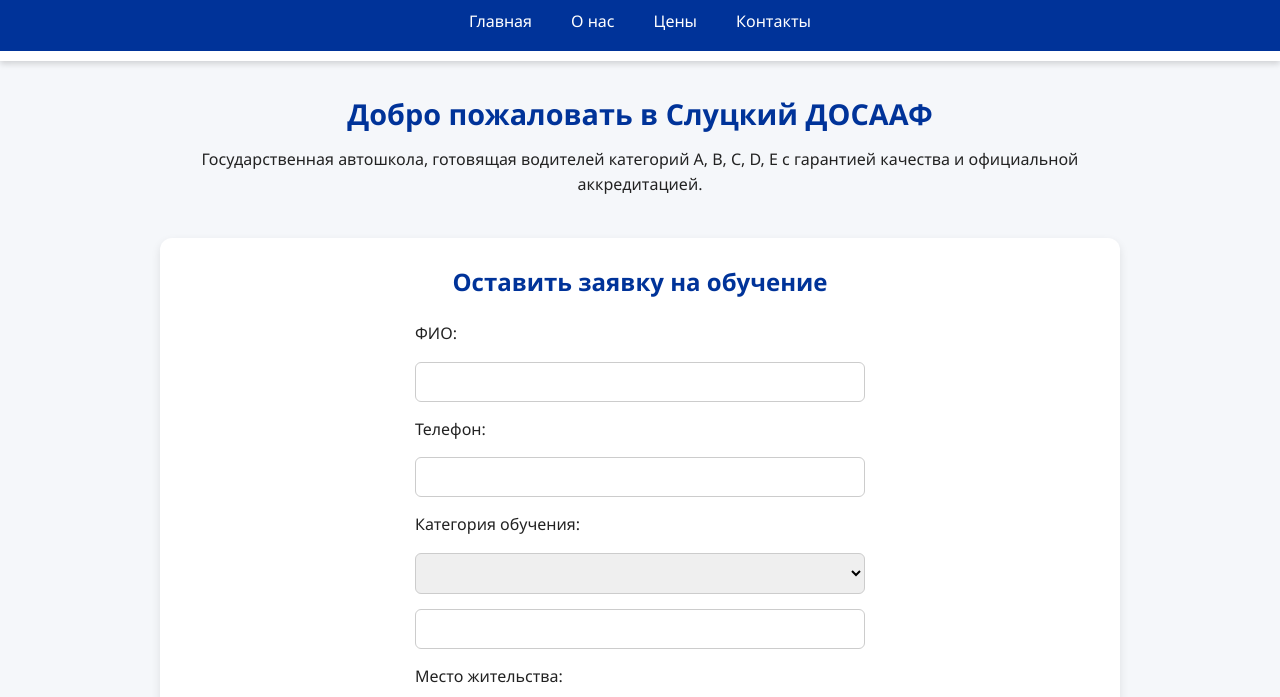
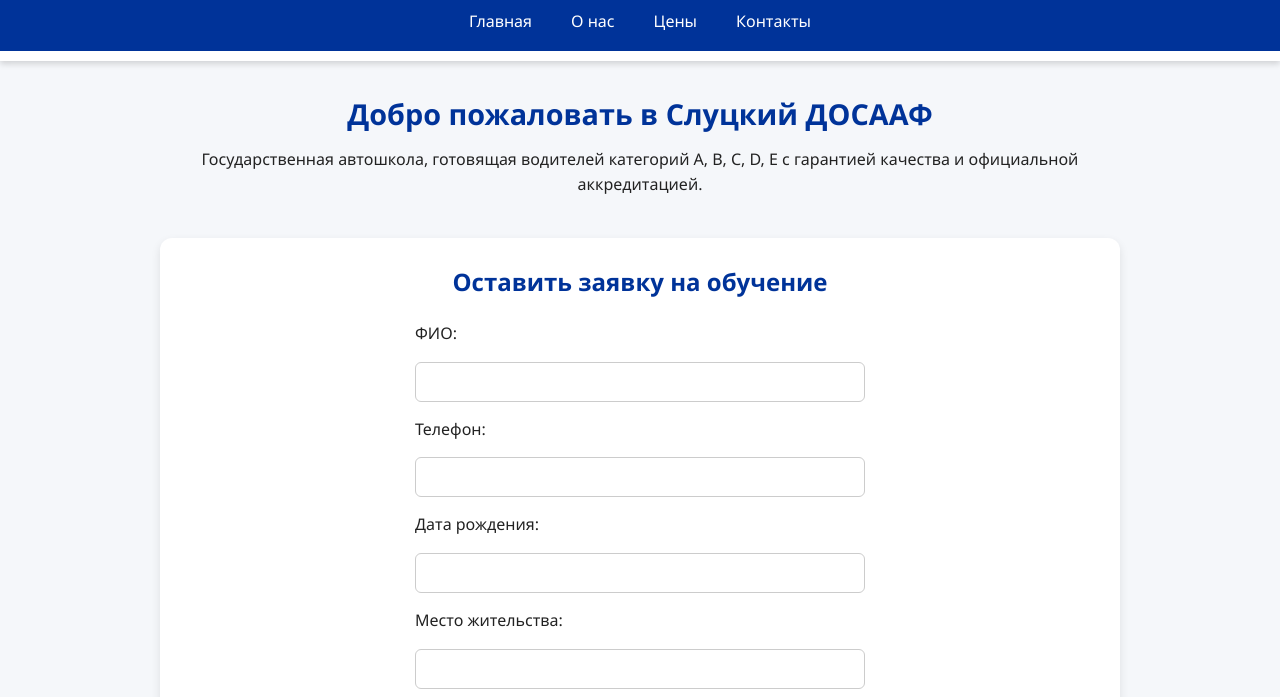
Before and after one commit to mokaka2005-gif/slutsk-dosaaf-test123456, a plain HTML site: page index.html in a window 1280 px wide. Shown: the part 103-800 px from the top of the page. Drawn offline with Linux system fonts and the light colour scheme.

Commit message:
index.html

```diff
--- a/index.html
+++ b/index.html
@@ -39,17 +39,19 @@
   <label for="phone">Телефон:</label>
   <input type="tel" id="phone" name="phone" required />
 
+  <label for="data">Дата рождения:</label>
+  <input type="text" id="data" name="data" required />
+
+  <label for="prop">Место жительства:</label>
+  <input type="text" id="prop" name="prop" required />
+
   <label for="course">Категория обучения:</label>
   <select id="course" name="course" required>
-        <label for="data">Дата рождения:</label>
-        <input type="text" id="data" name="data" required />
-        <label for="prop">Место жительства:</label>
-        <input type="text" id="prop" name="prop" required />
     <option value="">Выберите категорию</option>
     <option value="A">A (мотоцикл)</option>
     <option value="B">B (легковой автомобиль)</option>
     <option value="C">C (грузовой автомобиль)</option>
-          <option value="Е">Е (грузовой с прицепом)</option>
+    <option value="E">E (грузовой с прицепом)</option>
     <option value="D">D (автобус)</option>
   </select>
 
@@ -57,6 +59,7 @@
   <textarea id="comment" name="comment" rows="3"></textarea>
 
   <button type="submit">Отправить заявку</button>
+  <p id="status" style="text-align:center;margin-top:10px;color:#003399;"></p>
 </form>
     </section>
   </main>
```
Lines whose indentation alone changed are shown as unchanged.
